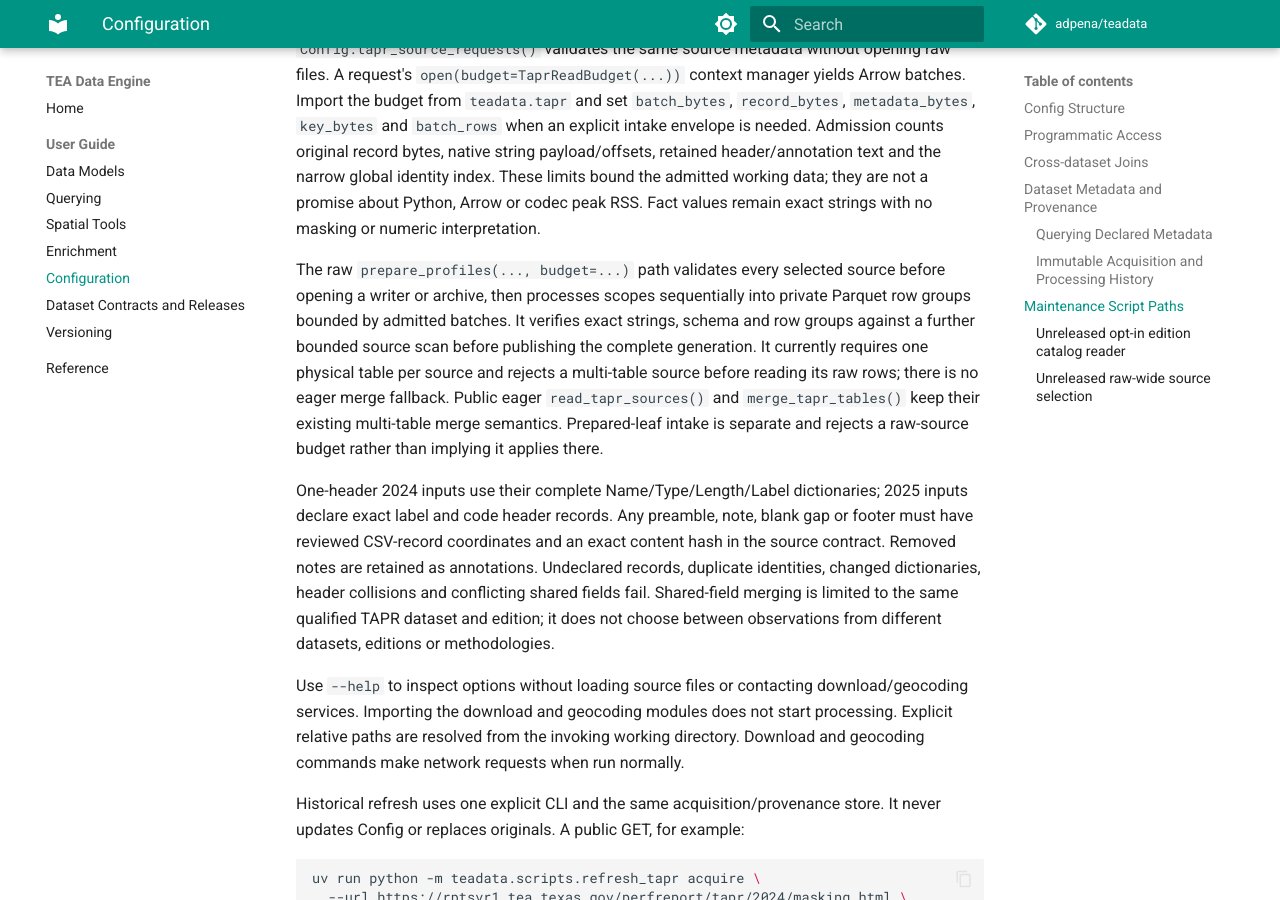
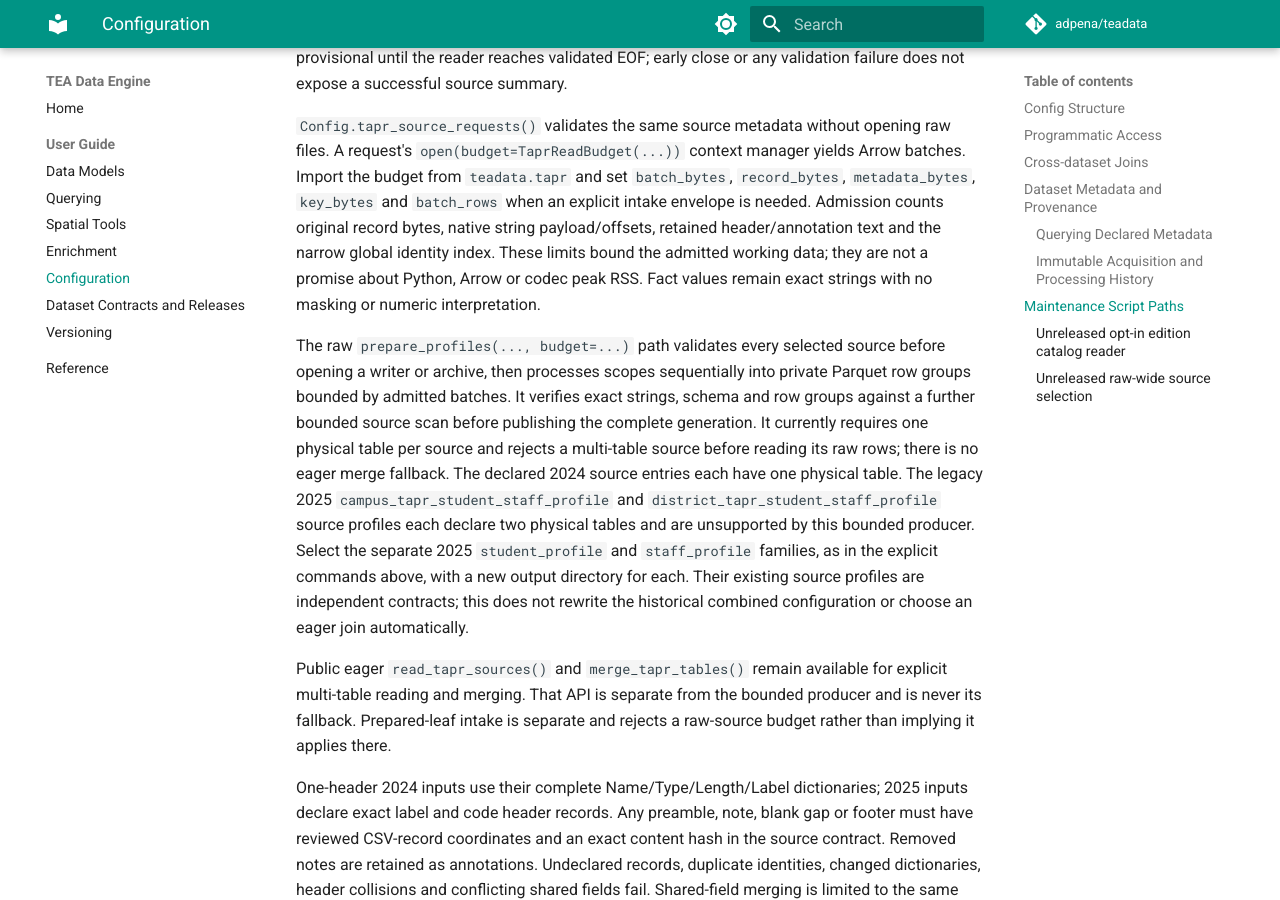
Before and after one commit to adpena/teadata, an MkDocs documentation site: the page built from docs/config.md, in a window 1280 px wide and 900 px high, scrolled down 10341 px. Built offline with MkDocs 1.6.1 and Material for MkDocs 9.7.7, drawn with Linux system fonts in a browser that asks for light colours; comment, search, counter and statistics services are not loaded; some of the changed text lies outside the part shown.

Commit message:
Migrate TAPR preparation checks and document single-table input

````diff
--- a/docs/config.md
+++ b/docs/config.md
@@ -292,17 +292,22 @@
 uv run python -m teadata.scripts.flatten_districts_geojson \
   --input districts.geojson --output districts_flat.geojson
 uv run python -m teadata.scripts.build_tapr_profiles \
-  --edition 2025 --input-dir raw/ --reference-store provenance --output-dir prepared/tapr-2025
+  --edition 2025 --family student_profile --input-dir raw/ \
+  --reference-store provenance --output-dir prepared/tapr-2025-students
+uv run python -m teadata.scripts.build_tapr_profiles \
+  --edition 2025 --family staff_profile --input-dir raw/ \
+  --reference-store provenance --output-dir prepared/tapr-2025-staff
 ```
 
-The TAPR command prepares every declared publisher column for both scopes into
-a **new** directory, validating all inputs before staging any output. Its
+The TAPR command prepares every declared publisher column in the selected
+single-table family for both scopes into a **new** directory, validating all
+inputs before staging any output. Its
 Parquet files retain raw strings, source crosswalks, annotation records and
 immutable acquisition/processing receipts. Existing directories and retained
 reference workbooks are never replaced. These outputs are source preparations,
 not an activated release or typed scientific measurements. The old year-specific
-builder and the 75-column district renamer are retired; 2024 and 2025 use this
-same explicit preparation path.
+builder and the 75-column district renamer are retired; supported 2024 and 2025
+single-table families use this explicit preparation path.
 
 `--reference-store` supplies the canonical acquisition receipts and exact bytes
 for established reference links. The producer retains only their selected
@@ -484,9 +489,18 @@
 strings, schema and row groups against a further bounded source scan before
 publishing the complete generation. It currently requires one physical table
 per source and rejects a multi-table source before reading its raw rows;
-there is no eager merge
-fallback. Public eager `read_tapr_sources()` and `merge_tapr_tables()` keep
-their existing multi-table merge semantics. Prepared-leaf intake is separate
+there is no eager merge fallback. The declared 2024 source entries each have
+one physical table. The legacy 2025 `campus_tapr_student_staff_profile` and
+`district_tapr_student_staff_profile` source profiles each declare two physical
+tables and are unsupported by this bounded producer. Select the separate
+2025 `student_profile` and `staff_profile` families, as in the explicit commands
+above, with a new output directory for each. Their existing source profiles
+are independent contracts; this does not rewrite the historical combined
+configuration or choose an eager join automatically.
+
+Public eager `read_tapr_sources()` and `merge_tapr_tables()` remain available
+for explicit multi-table reading and merging. That API is separate from the
+bounded producer and is never its fallback. Prepared-leaf intake is separate
 and rejects a raw-source budget rather than implying it applies there.
 
 One-header 2024 inputs use their complete Name/Type/Length/Label dictionaries;
````
Also changed, not shown: 2 other files.
